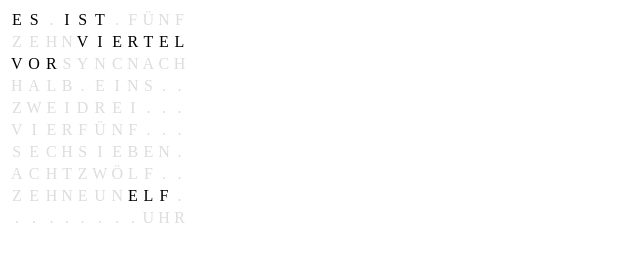
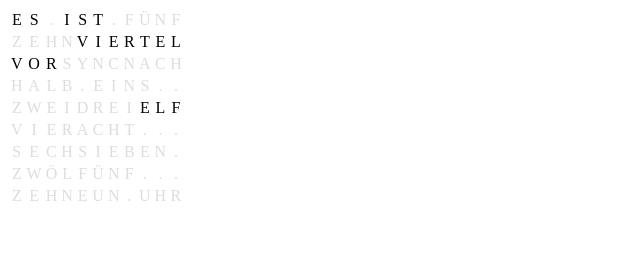
Before and after one commit to ratopi/wordclock-demo, a plain HTML site: page src/web/index.html in a window 1280 px wide. Shown: the full height of the page, 0-640 px from the left. Drawn offline with Linux system fonts and the light colour scheme.

Commit message:
smaller board

```diff
--- a/src/web/index.html
+++ b/src/web/index.html
@@ -28,12 +28,11 @@
 			"ZEHNVIERTEL", // 11 ..
 			"VORSYNCNACH", // 22 ..
 			"HALB.EINS..", // 33 ..
-			"ZWEIDREI...", // 44 ..
-			"VIERFÜNF...", // 55 ..
+			"ZWEIDREIELF", // 44 ..
+			"VIERACHT...", // 55 ..
 			"SECHSIEBEN.", // 66 ..
-			"ACHTZWÖLF..", // 77 ..
-			"ZEHNEUNELF.", // 88 ..
-			"........UHR"  // 99 ..
+			"ZWÖLFÜNF...", // 77 ..
+			"ZEHNEUN.UHR"  // 88 ..
 		];
 
 		var words = {
@@ -46,20 +45,20 @@
 			"SYNC": [ 25, 28 ],
 			"NACH": [ 29, 32 ],
 			"HALB": [ 33, 36 ],
-			"h1*": [ 38, 40 ],
+			"h1-": [ 38, 40 ],
 			"h1": [ 38, 41 ],
 			"h2": [ 44, 47 ],
 			"h3": [ 48, 51 ],
 			"h4": [ 55, 58 ],
-			"h5": [ 59, 62 ],
+			"h5": [ 81, 84 ],
 			"h6": [ 66, 70 ],
 			"h7": [ 70, 75 ],
-			"h8": [ 77, 80 ],
+			"h8": [ 59, 62 ],
+			"h9": [ 91, 94 ],
+			"h11": [ 52, 54 ],
+			"h10": [ 88, 91 ],
 			"h12": [ 81, 85 ],
-			"h10": [ 88, 91 ],
-			"h9": [ 91, 94 ],
-			"h11": [ 95, 97 ],
-			"UHR": [ 107, 109 ]
+			"UHR": [ 96, 98 ]
 		};
 
 		var defin = {
```
